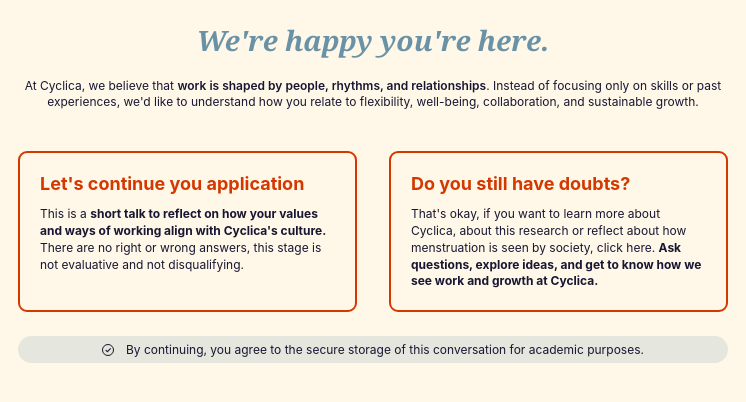
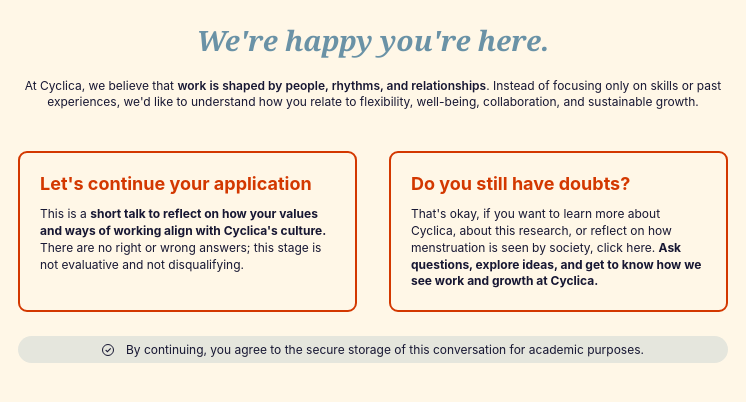
Before and after one commit to julianalabellas/cyclica-chatbot, a website: page cyclica-redesigned.html in a window 1280 px wide. Shown: the full height of the page, 267-1013 px from the left. Drawn offline with Linux system fonts and the light colour scheme; a web font is replaced by a local one.

Commit message:
Update cyclica-redesigned.html
correcting typo

```diff
--- a/cyclica-redesigned.html
+++ b/cyclica-redesigned.html
@@ -390,13 +390,13 @@
 
       <div class="choices">
         <div class="choice-card" onclick="selectOption('assessment')">
-          <h3>Let's continue you application</h3>
-          <p>This is a <strong>short talk to reflect on how your values and ways of working align with Cyclica's culture.</strong> There are no right or wrong answers, this stage is not evaluative and not disqualifying.</p>
+          <h3>Let's continue your application</h3>
+          <p>This is a <strong>short talk to reflect on how your values and ways of working align with Cyclica's culture.</strong> There are no right or wrong answers; this stage is not evaluative and not disqualifying.</p>
         </div>
 
         <div class="choice-card" onclick="selectOption('chat')">
           <h3>Do you still have doubts?</h3>
-          <p>That's okay, if you want to learn more about Cyclica, about this research or reflect about how menstruation is seen by society, click here. <strong>Ask questions, explore ideas, and get to know how we see work and growth at Cyclica.</strong> </p>
+          <p>That's okay, if you want to learn more about Cyclica, about this research, or reflect on how menstruation is seen by society, click here. <strong>Ask questions, explore ideas, and get to know how we see work and growth at Cyclica.</strong> </p>
         </div>
       </div>
       <div class="consent-box">
```
